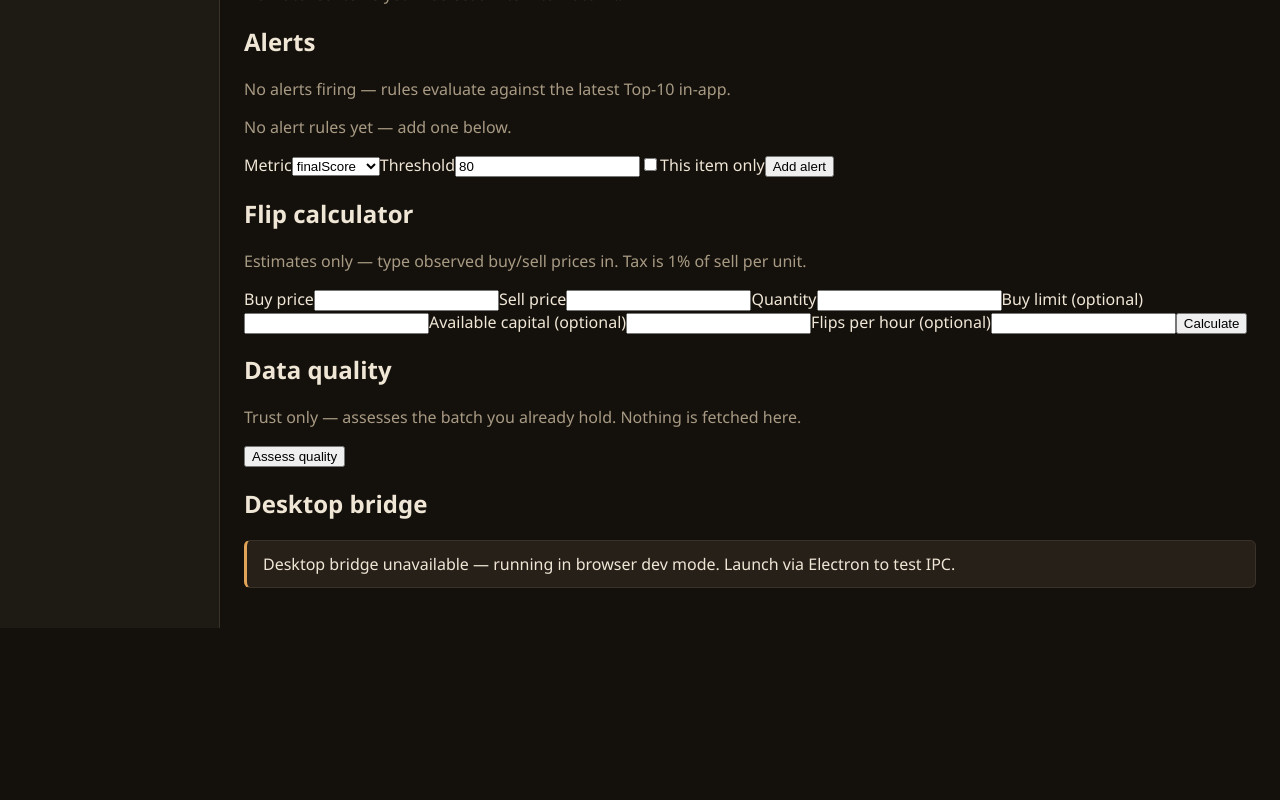
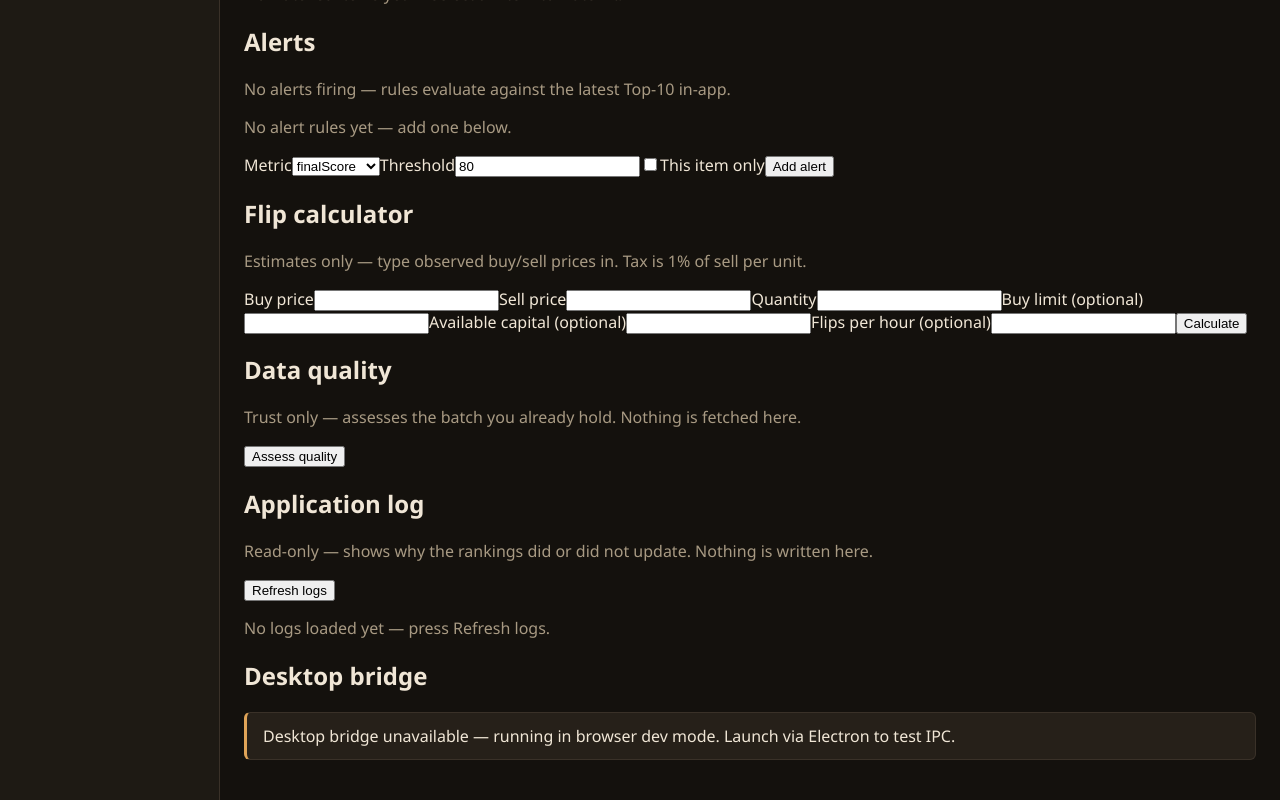
Before and after one commit to jamesdileva/OSRSGE, a React (Vite) app: page / in a window 1280 px wide. Shown: the part 525-1325 px from the top of the page. Before the commit the page ends 1153 px from the top, so only its background shows below. Built offline with nearby package versions, Linux system fonts and the light colour scheme.

Commit message:
S20 slice-4: read-only renderer log viewer (minimal)

```diff
--- /dev/null
+++ b/src/components/dashboard/LogViewerPanel.tsx
@@ -0,0 +1,68 @@
+import type { JSX } from 'react';
+import { formatLogEvent } from '../../../core/diagnostics/appLog.js';
+import type { AppLogEvent, LogSummary } from '../../../core/diagnostics/appLog.js';
+
+export interface LogViewerPanelProps {
+  events: AppLogEvent[] | null;
+  summary: LogSummary | null;
+  error: string | null;
+  onRefresh: () => void;
+}
+
+/**
+ * S20 slice-4: pure read-only log viewer (roadmap §20, guide §44).
+ * Props-driven, zero IPC/network/scheduler/persistence/fetch — the Dashboard
+ * owns reading (bridge fetchLogRecent/fetchLogSummary with empty-read
+ * fallback) and passes the ring contents back. All displayed values are
+ * OBSERVED log events from the main-owned memory ring — nothing is written,
+ * cleared, diagnosed, or inferred here. Events arrive oldest-first from the
+ * handler and render newest-first so the latest refresh outcome is on top.
+ */
+export default function LogViewerPanel({
+  events,
+  summary,
+  error,
+  onRefresh,
+}: LogViewerPanelProps): JSX.Element {
+  const newestFirst = events === null ? null : [...events].reverse();
+  return (
+    <div aria-label="Application log">
+      <p className="placeholder">
+        Read-only — shows why the rankings did or did not update. Nothing is written here.
+      </p>
+      <button type="button" onClick={onRefresh}>
+        Refresh logs
+      </button>
+      {error !== null && <p className="notice notice-error">Logs unavailable: {error}</p>}
+      {events === null && summary === null && error === null && (
+        <p className="placeholder">No logs loaded yet — press Refresh logs.</p>
+      )}
+      {summary !== null && (
+        <dl aria-label="Log summary">
+          <dt>Total events</dt>
+          <dd>{summary.total}</dd>
+          <dt>By level</dt>
+          <dd>
+            {summary.byLevel.info} info, {summary.byLevel.warn} warn, {summary.byLevel.error} error
+          </dd>
+          <dt>Last error</dt>
+          <dd>{summary.lastError === null ? 'none' : summary.lastError.message}</dd>
+          <dt>Last event</dt>
+          <dd>
+            {summary.lastEventMs === null ? 'none' : new Date(summary.lastEventMs).toISOString()}
+          </dd>
+        </dl>
+      )}
+      {newestFirst !== null && newestFirst.length === 0 && error === null && (
+        <p className="placeholder">No log events yet — run a refresh.</p>
+      )}
+      {newestFirst !== null && newestFirst.length > 0 && (
+        <ul aria-label="Recent log events">
+          {newestFirst.map((event) => (
+            <li key={`${event.timestampMs}-${event.category}-${event.message}`}>{formatLogEvent(event)}</li>
+          ))}
+        </ul>
+      )}
+    </div>
+  );
+}
--- a/src/pages/Dashboard.tsx
+++ b/src/pages/Dashboard.tsx
@@ -18,6 +18,8 @@ import { calcFlip } from '../../core/market/flips/flipCalculator.js';
 import type { FlipInput, FlipResult } from '../../core/market/flips/flipCalculator.js';
 import { assessDataQuality } from '../../core/market/quality/qualityAssessment.js';
 import type { QualityAssessment } from '../../core/market/quality/qualityAssessment.js';
+import { MAX_LOG_ENTRIES, summarizeLog } from '../../core/diagnostics/appLog.js';
+import type { AppLogEvent, LogSummary } from '../../core/diagnostics/appLog.js';
 import MarketSummary from '../components/dashboard/MarketSummary.tsx';
 import FilterBar from '../components/dashboard/FilterBar.tsx';
 import ItemDetailsPanel from '../components/dashboard/ItemDetailsPanel.tsx';
@@ -27,8 +29,9 @@ import WatchlistPanel from '../components/dashboard/WatchlistPanel.tsx';
 import AlertsPanel from '../components/dashboard/AlertsPanel.tsx';
 import FlipCalculatorPanel from '../components/dashboard/FlipCalculatorPanel.tsx';
 import DataQualityPanel from '../components/dashboard/DataQualityPanel.tsx';
+import LogViewerPanel from '../components/dashboard/LogViewerPanel.tsx';
 import { buildDashboardViewModel } from '../components/dashboard/dashboardViewModel.ts';
-import { addAlertRuleRequest, addWatchedItem, assessQualityRequest, calculateFlipRequest, fetchAlertRules, fetchTop10, fetchWatchlist, fetchAppVersion, fetchItemHistory, getDesktopApi, isDesktopBridgeAvailable, removeAlertRuleRequest, removeWatchedItem, setAlertRuleEnabledRequest } from '../services/electronApi.ts';
+import { addAlertRuleRequest, addWatchedItem, assessQualityRequest, calculateFlipRequest, fetchAlertRules, fetchLogRecent, fetchLogSummary, fetchTop10, fetchWatchlist, fetchAppVersion, fetchItemHistory, getDesktopApi, isDesktopBridgeAvailable, removeAlertRuleRequest, removeWatchedItem, setAlertRuleEnabledRequest } from '../services/electronApi.ts';
 import '../styles/dashboard.css';
 
 /** UI state model per implementation guide §35. */
@@ -142,6 +145,13 @@ export default function Dashboard({
   // history batch already held (no fetch); empty when nothing is loaded.
   const [qualityAssessment, setQualityAssessment] = useState<QualityAssessment | null>(null);
   const [qualityError, setQualityError] = useState<string | null>(null);
+  // S20 slice-4: log-viewer reads. The Dashboard owns reading — bridge
+  // fetchLogRecent/fetchLogSummary with empty-read fallback otherwise
+  // (S19 slice-3b null-logger precedent). Manual refresh only: no auto-poll
+  // on mount, no scheduler-notify subscription (minimal scope, D#1102).
+  const [logEvents, setLogEvents] = useState<AppLogEvent[] | null>(null);
+  const [logSummary, setLogSummary] = useState<LogSummary | null>(null);
+  const [logError, setLogError] = useState<string | null>(null);
   const bridgeAvailable = isDesktopBridgeAvailable();
 
   const status = statusProp ?? bridgeStatus;
@@ -315,6 +325,25 @@ export default function Dashboard({
       .catch((err: unknown) => {
         setQualityAssessment(null);
         setQualityError(err instanceof Error ? err.message : 'Unknown error');
+      });
+  };
+
+  const handleRefreshLogs = (): void => {
+    const api = getDesktopApi();
+    if (api?.logs == null || typeof api.logs.getRecent !== 'function' || typeof api.logs.getSummary !== 'function') {
+      setLogEvents([]);
+      setLogSummary(summarizeLog([]));
+      setLogError(null);
+      return;
+    }
+    Promise.all([fetchLogRecent({ limit: MAX_LOG_ENTRIES }), fetchLogSummary()])
+      .then(([recent, summaryResponse]) => {
+        setLogEvents(recent.events);
+        setLogSummary(summaryResponse.summary);
+        setLogError(null);
+      })
+      .catch((err: unknown) => {
+        setLogError(err instanceof Error ? err.message : 'Unknown error');
       });
   };
 
@@ -585,6 +614,12 @@ export default function Dashboard({
           <DataQualityPanel assessment={qualityAssessment} error={qualityError} onAssess={handleAssessQuality} />
         </>
       )}
+      {(status === 'idle' || status === 'success') && (
+        <>
+          <h2>Application log</h2>
+          <LogViewerPanel events={logEvents} summary={logSummary} error={logError} onRefresh={handleRefreshLogs} />
+        </>
+      )}
 
       <h2>Desktop bridge</h2>
       {!bridgeAvailable && statusProp === undefined && (
```
Also changed, not shown: 1 other file (tests, documents, lock files or other folders).
